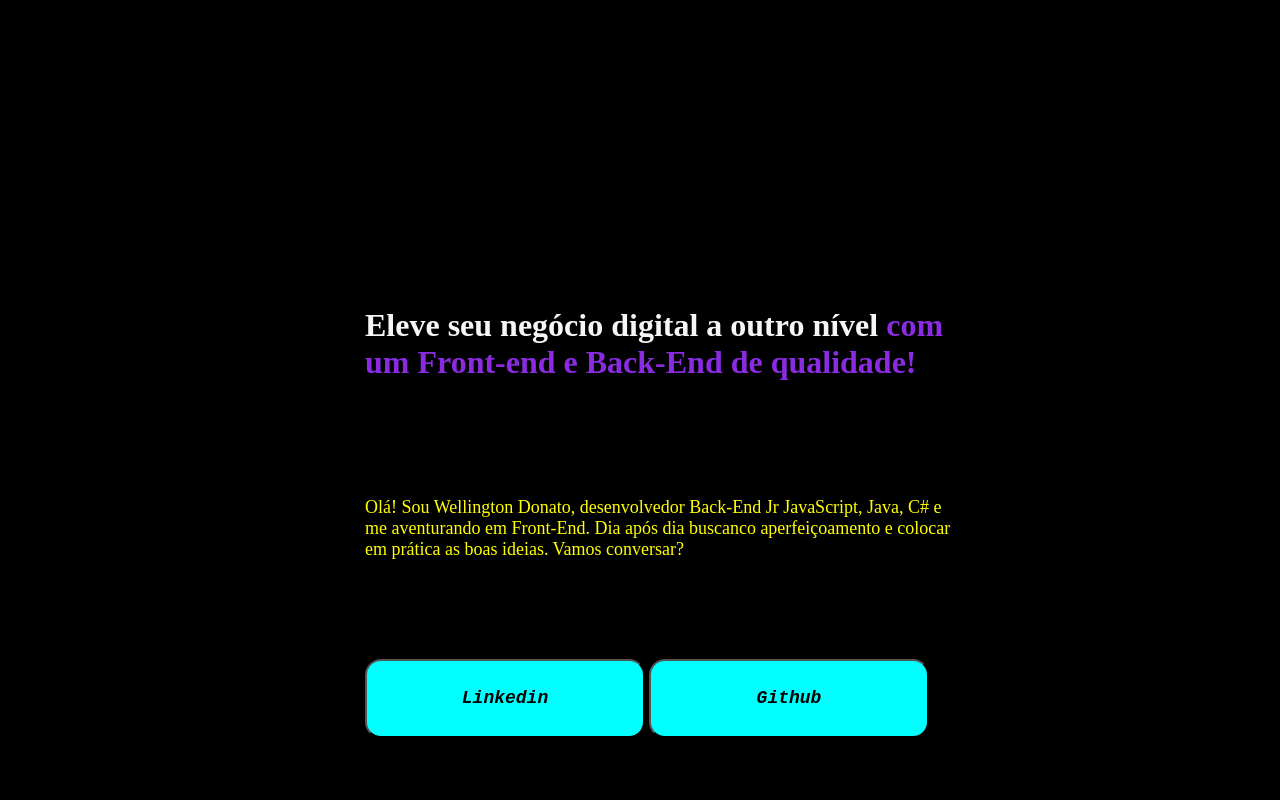
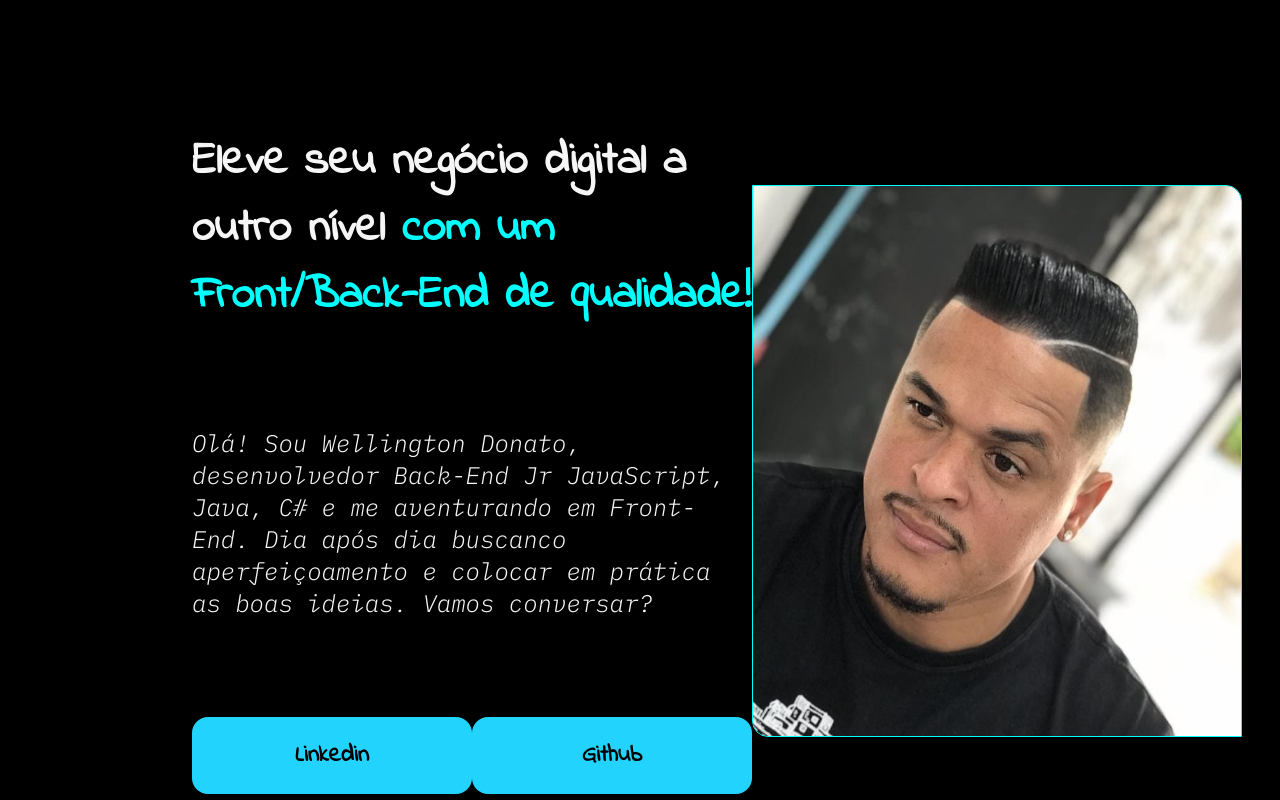
Before and after one commit to donatowr/Portif-lio_Alura, a plain HTML site: page index.html in a window 1280 px wide. Shown: the top 800 px of the page. Drawn offline with Linux system fonts and the light colour scheme.

Commit message:
refatoração

```diff
--- a/index.html
+++ b/index.html
@@ -1,28 +1,42 @@
 <!DOCTYPE html>
 <html lang="pt-br">
+
 <head>
     <meta charset="UTF-8">
     <meta http-equiv="X-UA-Compatible" content="IE=edge">
     <meta name="viewport" content="width=device-width, initial-scale=1.0">
     <link rel="stylesheet" href="style.css">
-    <title>Portifólio</title>
+    <link rel="preconnect" href="https://fonts.googleapis.com">
+<link rel="preconnect" href="https://fonts.gstatic.com" crossorigin>
+<link href="https://fonts.googleapis.com/css2?family=IBM+Plex+Mono:ital,wght@1,300&display=swap" rel="stylesheet">
+<link rel="preconnect" href="https://fonts.googleapis.com">
+<link rel="preconnect" href="https://fonts.gstatic.com" crossorigin>
+<link href="https://fonts.googleapis.com/css2?family=Indie+Flower&display=swap" rel="stylesheet">
+<title>Portifólio</title>
 </head>
+
 <body>
     <header>
 
     </header>
-    <main>
-        <div class="texto">
-            <h1>Eleve seu negócio digital a outro nível <strong> com um Front-end e Back-End de qualidade!</strong></h1>
-            <p>Olá! Sou Wellington Donato, desenvolvedor Back-End Jr JavaScript, Java, C# e me aventurando em Front-End.
-                Dia após dia buscanco aperfeiçoamento e colocar em prática as boas ideias. Vamos conversar?</p>
-                <button class="externo"><a href="https://linkedin.com/in/dev-donato/">Linkedin</a></button>
-                <button class="externo"><a href="https://github.com/donatowr">Github</a></button>
-            </div>
+    <main class="apresentacao">
+        <section class="apresentacao_conteudo">
+            <h1 class="apresentacao_titulo">Eleve seu negócio digital a outro nível <strong class="destaque-titulo"> com um Front/Back-End de
+                    qualidade!</strong></h1><br>
+            <p class="apresentacao_paragrafo">Olá! Sou Wellington Donato, desenvolvedor Back-End Jr JavaScript, Java, C# e me aventurando em Front-End.
+                Dia após dia buscanco aperfeiçoamento e colocar em prática as boas ideias. Vamos conversar?</p><br>
+<div class="apresentacao_links">
+     <a class="link" href="https://linkedin.com/in/dev-donato/">Linkedin</a>
+     <a class="link" href="https://github.com/donatowr">Github</a>
+</div>
 
-                <img src="perfil.jpg" alt="Foto mulher Programando" srcset="">
+        </section>
 
-        </main>
-        <footer></footer>
+        <img src="perfil.jpg" alt="Foto mulher Programando" srcset="">
+
+
+    </main>
+    <footer></footer>
 </body>
+
 </html>
--- a/style.css
+++ b/style.css
@@ -1,59 +1,74 @@
+* {
+    margin: 0;
+    padding: 0;
+    }
+
 body {
+    height: 100vh;
     background-color: black;
     color: #f6f6f6;
+    box-sizing: border-box;
 }
 
-h1 {
-    width: 593px;
-    height: 168px;
+.apresentacao_titulo {
+font-size: 46px;
+font-family: 'Indie Flower', cursive;
+
+
 
 }
 
-p {
-    width: 593px;
-    height: 144px;
-    color: yellow;
-    font-size: large;
+.apresentacao_paragrafo {
+    font-size: 24px ;
+    font-family: 'IBM Plex Mono', monospace;
 }
 
-h1>strong {
-    color: blueviolet;
+.destaque-titulo {
+    color: aqua;
 }
 
-.texto {
-    width: 815px;
-    height: 582px;
-    margin-top: 278px;
-    margin-left: 357px;
-    height: 482px;
+.apresentacao {
+display: flex;
+align-items: center;
+justify-content: space-between;
+margin: 10% 15%;
+
 
 }
+
+.apresentacao_conteudo {
+    width: 615px;
+
+    display: flex;
+    flex-direction: column;
+    gap: 40px;
+}
+
+.apresentacao_links {
+    display: flex;
+    justify-content: space-between;
+}
+
+.link {
+    background-color: #22D4FD;
+    width: 280px;
+    text-align: center;
+    padding: 21px 0px;
+    font-size: 24px;
+    border-radius: 16px;
+    text-decoration: none;
+    color: black;
+    font-family: 'Indie Flower', cursive;
+    font-weight: 600;
+}
+
+
 
 img {
     width: 488px;
     height: 550px;
-    border-radius: 16px;
-    margin-top: 190px;
-    margin-right: 10px;
+    border-top-right-radius: 16px;
+    border-bottom-left-radius: 16px;
+    border: aqua 1px solid;
+
 }
-
-.externo {
-    width: 280px;
-    height: 79px;
-    background-color: aqua;
-    border-radius: 16px;
-}
-
-a {
-    font-family: 'Courier New', Courier, monospace;
-    font-style: oblique;
-    font-weight: bold;
-    font-size: large;
-    text-decoration: none;
-    color: black;
-}
-
-.texto,
-.img {
-    float: left;
-}
```
